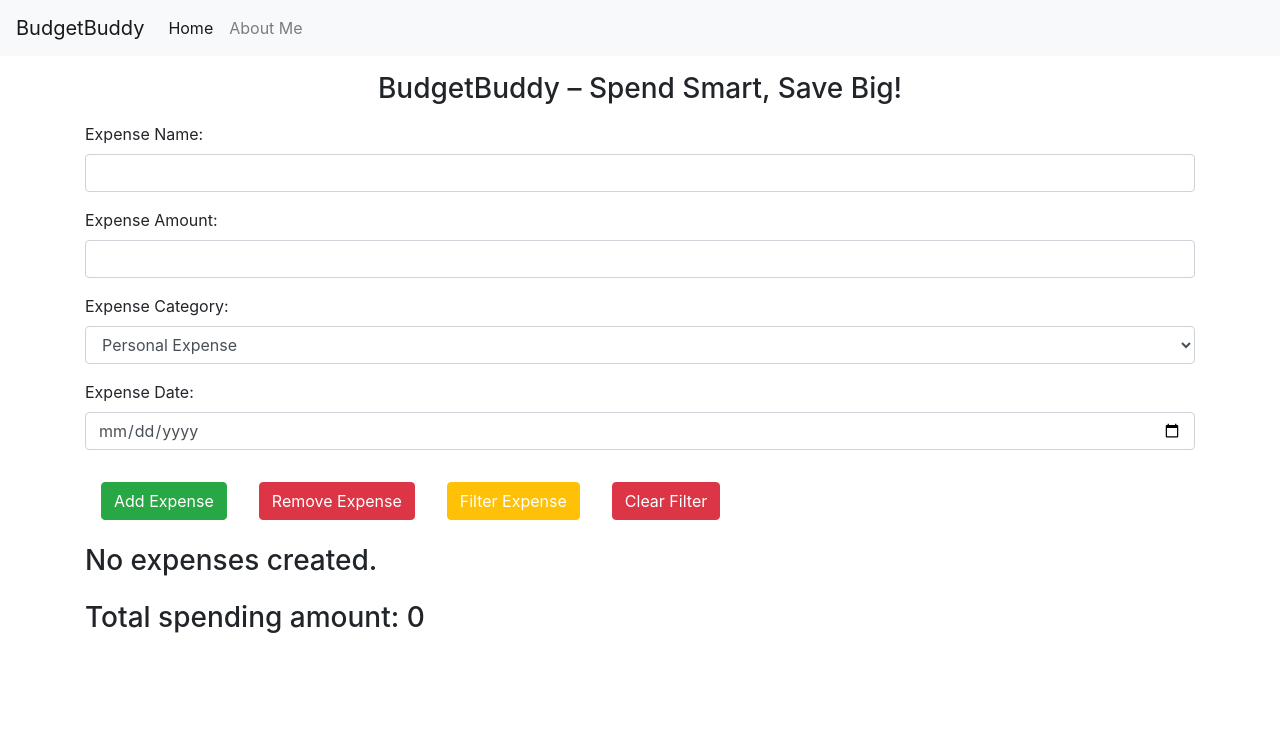
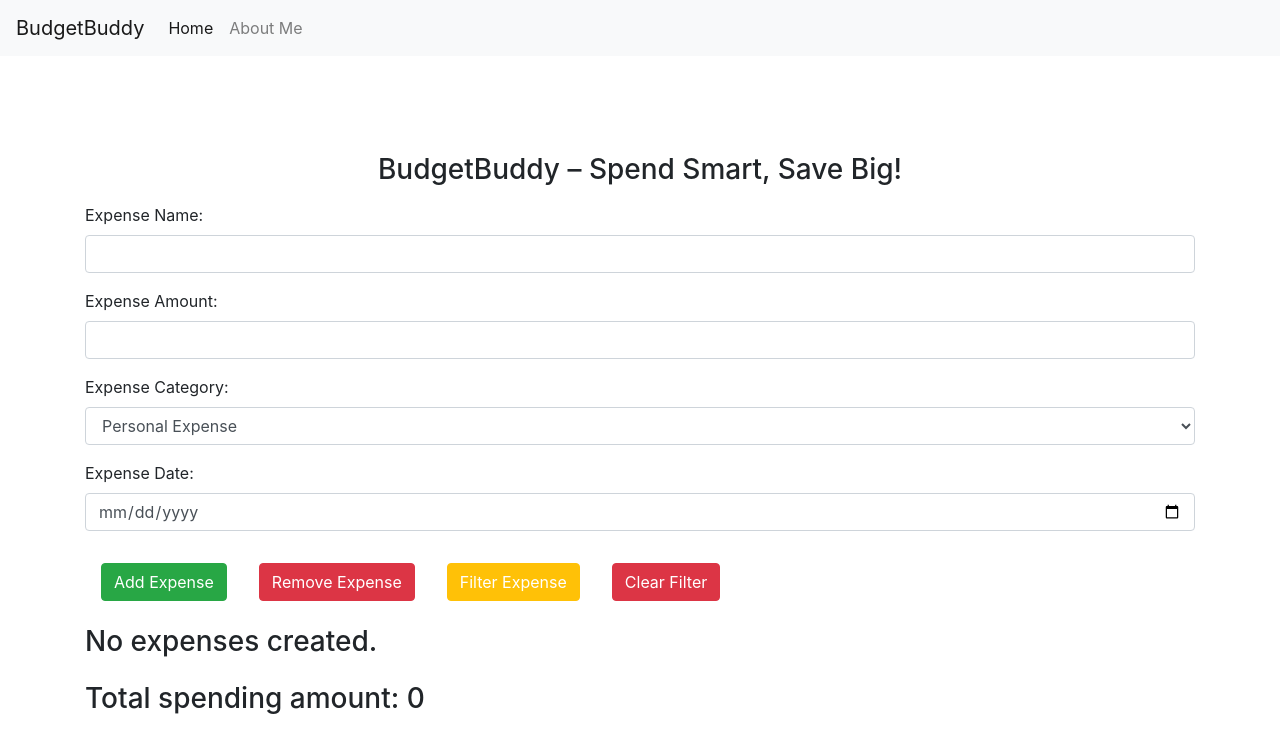
Before and after one commit to Sukrut11/BudgetBuddy, a React (Vite) app: page /#/ in a window 1280 px wide. Shown: the top 752 px of the page. Built offline with nearby package versions, Linux system fonts and the light colour scheme.

Commit message:
Alert can open multiple times

```diff
--- a/src/Components/Alert.jsx
+++ b/src/Components/Alert.jsx
@@ -1,4 +1,4 @@
-import React from "react";
+import React, {useState} from "react";
 
 export default function Alert(props) {
     const capitalizeAlertType = (alertType) => {
@@ -6,14 +6,24 @@ export default function Alert(props) {
         return word[0].toUpperCase() + word.slice(1)
     }
 
+    // reset Alert
+    // const [] = useState(null)
+    const alertClosureStatus = (value) => {
+        props.alertClosureStatus(value)
+    }
+
+    console.log
+
     return (
         <>
+            <div className="alert-container" style={{ minHeight: "65px" }}>
                 {props.alert && <div className={`alert alert-${props.alert.type} alert-dismissible fade show`} role="alert">
                     <strong>{capitalizeAlertType(props.alert.type)} !!</strong> {props.alert.message}
                     <button type="button" className="close" data-dismiss="alert" aria-label="Close">
-                        <span aria-hidden="true">&times;</span>
+                        <span aria-hidden="true" onClick={() => {alertClosureStatus("reset alert")}}>&times;</span>
                     </button>
                 </div>}
+            </div>
         </>
     )
 }
--- a/src/Components/ExpenseTracker.jsx
+++ b/src/Components/ExpenseTracker.jsx
@@ -263,11 +263,15 @@ export default function ExpenseTracker(props) {
     localStorage.setItem("expenses", JSON.stringify(expenseListArrayContents));
   }, [expenseListArrayContents]);
 
+  const alertClosureStatus = () => {
+    setAlert(null)
+  }
+
   return (
     <>
       <div className="container my-3">
-        <Alert alert={alert} style={{minHeight: 65}}  />
-        <h3 className="heading my-3" style={{marginTop: 1000}} align="center">
+        <Alert style = {{marginBottom: 50}} alert={alert} alertClosureStatus = {alertClosureStatus}/>
+        <h3 className="heading my-3" style={{marginTop: 50}} align="center">
           {props.expenseTrackerHeading}
         </h3>
         <form>
```
